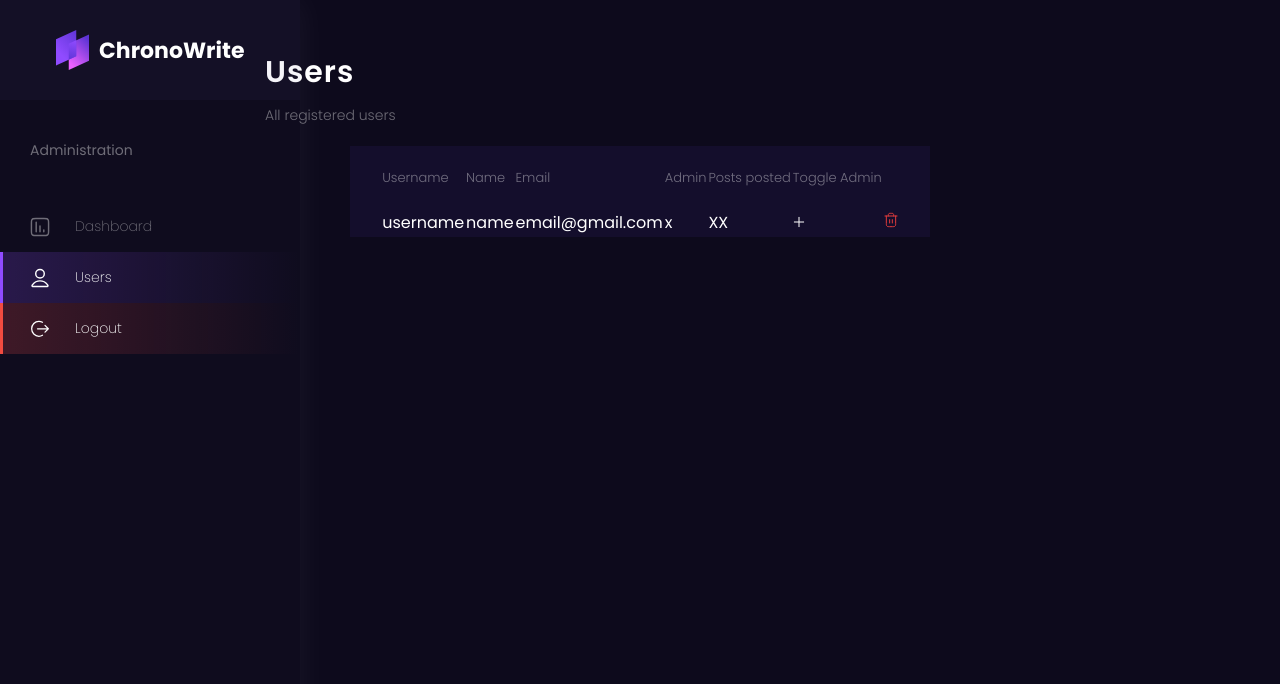
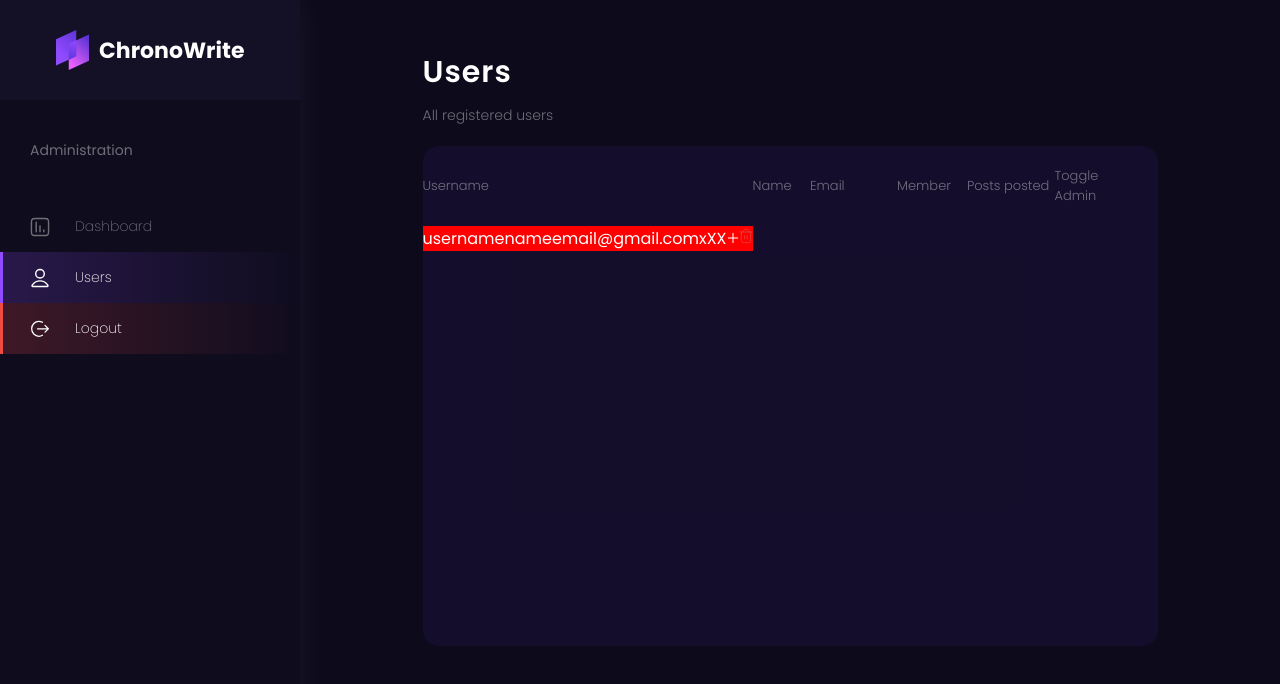
Before and after one commit to SakethBhardwajV/ChronoWrite, a React (Vite) app in the folder frontend/: page /admin/users in a window 1280 px wide. Shown: the top 684 px of the page. Built offline with nearby package versions, Linux system fonts and the light colour scheme; sample sign-in values are in the browser's storage.

Commit message:
Get Followed Posts on Home Screen & minor changes in styling

```diff
--- a/frontend/src/globals.css
+++ b/frontend/src/globals.css
@@ -12,6 +12,7 @@
   --warn: #f0d04e;
   --post: rgba(84, 76, 107, 0.14);
   --landing-nav-height: 13rem;
+  --admin-nav-width: 30rem;
   --text: #fff;
   --secondary-text: rgba(255, 255, 255, 0.4);
   --icon-btn: rgba(255, 255, 255, 0.1);
--- a/frontend/src/screens/HomeScreen.jsx
+++ b/frontend/src/screens/HomeScreen.jsx
@@ -1,13 +1,16 @@
+import { useEffect, useRef, useState } from "react";
 import styles from "../styles/HomeScreen.module.css";
 import SideNavbar from "../components/SideNavbar";
-import { useEffect, useRef, useState } from "react";
 import Post from "../components/Post";
+import { useGetFollowingUsersPostsQuery } from "../slices/postApiSlice";
 
 const HomeScreen = () => {
   const [text, setText] = useState("");
   const [charCount, setCharCount] = useState(0);
 
   const textAreaRef = useRef(null);
+
+  const { data: posts, isLoading, error } = useGetFollowingUsersPostsQuery();
 
   const handleChange = (e) => {
     setText(e.target.value);
@@ -61,8 +64,30 @@ const HomeScreen = () => {
             </form>
           </div>
 
-          <Post>yo</Post>
-          <Post>yo</Post>
+          {isLoading ? (
+            <p>Loading...</p>
+          ) : error ? (
+            <div>{error?.data?.message || error.error}</div>
+          ) : (
+            <>
+              {posts.length === 0 ? (
+                <p className={styles["no-posts"]}>
+                  No posts are posted by the people you follow.
+                </p>
+              ) : (
+                posts.map((post) => {
+                  return (
+                    <Post
+                      key={post._id}
+                      content={post.content}
+                      details={post.user}
+                      stats={post}
+                    />
+                  );
+                })
+              )}
+            </>
+          )}
         </main>
       </div>
     </>
--- a/frontend/src/screens/LoginScreen.jsx
+++ b/frontend/src/screens/LoginScreen.jsx
@@ -19,9 +19,9 @@ const LoginScreen = () => {
 
   useEffect(() => {
     if (userInfo) {
-      navigate("/home");
+      navigate(`/home`);
     }
-  }, [userInfo]);
+  }, [userInfo, navigate]);
 
   const submitHandler = async (e) => {
     e.preventDefault();
--- a/frontend/src/screens/admin/AdminDashboardScreen.jsx
+++ b/frontend/src/screens/admin/AdminDashboardScreen.jsx
@@ -1,7 +1,10 @@
+import { useNavigate } from "react-router-dom";
 import styles from "../../styles/AdminDashboardScreen.module.css";
 import ProfileNavbar from "../../components/ProfileNavBar";
 
 const AdminDashboardScreen = () => {
+  const navigate = useNavigate();
+
   return (
     <>
       <div className={styles["container"]}>
@@ -217,7 +220,10 @@ const AdminDashboardScreen = () => {
               </div>
             </div>
             <div className={styles["main__content__footer"]}>
-              <button className={styles["main__content__footer__btn"]}>
+              <button
+                className={styles["main__content__footer__btn"]}
+                onClick={() => navigate("/home")}
+              >
                 Home
               </button>
               <button className={styles["main__content__footer__btn"]}>
--- a/frontend/src/screens/admin/UserListScreen.jsx
+++ b/frontend/src/screens/admin/UserListScreen.jsx
@@ -12,24 +12,50 @@ const UserListScreen = () => {
           <table className={styles.main__table}>
             <thead>
               <tr>
-                <th className={styles.main__table__head}>Username</th>
-                <th className={styles.main__table__head}>Name</th>
-                <th className={styles.main__table__head}>Email</th>
-                <th className={styles.main__table__head}>Admin</th>
-                <th className={styles.main__table__head}>Posts posted</th>
-                <th className={styles.main__table__head}>Toggle Admin</th>
-                <th className={styles.main__table__head}></th>
+                <th
+                  className={`${styles["main__table__head"]} ${styles["main__table__head--username"]}`}
+                >
+                  Username
+                </th>
+                <th
+                  className={`${styles["main__table__head"]} ${styles["main__table__head--name"]}`}
+                >
+                  Name
+                </th>
+                <th
+                  className={`${styles["main__table__head"]} ${styles["main__table__head--email"]}`}
+                >
+                  Email
+                </th>
+                <th
+                  className={`${styles["main__table__head"]} ${styles["main__table__head--member"]}`}
+                >
+                  Member
+                </th>
+                <th
+                  className={`${styles["main__table__head"]} ${styles["main__table__head--post"]}`}
+                >
+                  Posts posted
+                </th>
+                <th
+                  className={`${styles["main__table__head"]} ${styles["main__table__head--admin"]}`}
+                >
+                  Toggle Admin
+                </th>
+                <th
+                  className={`${styles["main__table__head"]} ${styles["main__table__head--delete"]}`}
+                ></th>
               </tr>
             </thead>
 
             <tbody>
-              <tr>
-                <td>username</td>
-                <td>name</td>
-                <td>email@gmail.com</td>
-                <td>x</td>
-                <td>XX</td>
-                <td>
+              <tr className={styles["main__table__row"]}>
+                <td className={styles["main__table__data"]}>username</td>
+                <td className={styles["main__table__data"]}>name</td>
+                <td className={styles["main__table__data"]}>email@gmail.com</td>
+                <td className={styles["main__table__data"]}>x</td>
+                <td className={styles["main__table__data"]}>XX</td>
+                <td className={styles["main__table__data"]}>
                   <svg
                     width="12"
                     height="12"
@@ -45,7 +71,7 @@ const UserListScreen = () => {
                     />
                   </svg>
                 </td>
-                <td>
+                <td className={styles["main__table__data"]}>
                   <svg
                     width="14"
                     height="16"
--- /dev/null
+++ b/frontend/src/slices/postApiSlice.js
@@ -0,0 +1,16 @@
+import { POSTS_URL } from "../constants";
+import { apiSlice } from "./apiSlice";
+
+export const postApiSlice = apiSlice.injectEndpoints({
+  endpoints: (builder) => ({
+    getFollowingUsersPosts: builder.query({
+      query: () => ({
+        url: `${POSTS_URL}/following`,
+        method: "GET",
+      }),
+      keepUnusedDataFor: 5,
+    }),
+  }),
+});
+
+export const { useGetFollowingUsersPostsQuery } = postApiSlice;
--- a/frontend/src/styles/AdminDashboardScreen.module.css
+++ b/frontend/src/styles/AdminDashboardScreen.module.css
@@ -1,12 +1,14 @@
 .container {
   min-height: 100vh;
+  min-width: calc(100% - var(--admin-nav-width));
+  padding-left: var(--admin-nav-width);
 }
 
 .main {
   margin: 0 auto;
   width: 75%;
   min-height: 100vh;
-  max-width: 75rem;
+  max-width: 82.5rem;
   padding-top: 5rem;
 }
 
@@ -41,6 +43,7 @@
 
 .main__content__body {
   grid-area: 2 / 1 / 4 / 5;
+  height: 30rem;
   display: grid;
   grid-template: repeat(2, 1fr) / repeat(4, 1fr);
   grid-column-gap: 2rem;
@@ -61,7 +64,6 @@
   height: auto;
   stroke: var(--secondary-text);
   transition: all 300ms;
-  opacity: 0.4;
   margin-bottom: 0.5rem;
 }
 
--- a/frontend/src/styles/HomeScreen.module.css
+++ b/frontend/src/styles/HomeScreen.module.css
@@ -102,6 +102,13 @@
   scale: 1.1;
 }
 
+.no-posts {
+  text-align: center;
+  font-size: 1.2rem;
+  font-weight: 200;
+  opacity: 0.4;
+}
+
 @media (max-width: 1200px) {
 }
 
--- a/frontend/src/styles/UserListScreen.module.css
+++ b/frontend/src/styles/UserListScreen.module.css
@@ -1,5 +1,7 @@
 .container {
   min-height: 100vh;
+  min-width: calc(100% - var(--admin-nav-width));
+  padding-left: var(--admin-nav-width);
 }
 
 .main {
@@ -27,8 +29,11 @@
 
 .main__table {
   background-color: rgba(63, 37, 132, 0.15);
-  padding: 0 3rem;
+  padding: 0 3rem 3rem 3rem;
   margin: 0 auto;
+  height: 50rem;
+  border-radius: 1.6rem;
+  border-collapse: collapse;
 }
 
 .main__table__head {
@@ -38,3 +43,40 @@
   text-align: start;
   color: var(--secondary-text);
 }
+
+.main__table__head--username {
+  width: 15rem;
+}
+
+.main__table__head--name {
+  width: 15rem;
+}
+
+.main__table__head--email {
+  width: 35rem;
+}
+
+.main__table__head--member {
+  width: 15rem;
+}
+
+.main__table__head--post {
+  width: 30rem;
+}
+
+.main__table__head--admin {
+  width: 30rem;
+}
+
+.main__table__head--delete {
+  width: 10rem;
+}
+
+.main__table__row {
+  background-color: red;
+  display: block;
+  width: 100%;
+}
+
+.main__table__data {
+}
```
Also changed, not shown: frontend/src/components/Post.jsx (+15 -7 lines).
